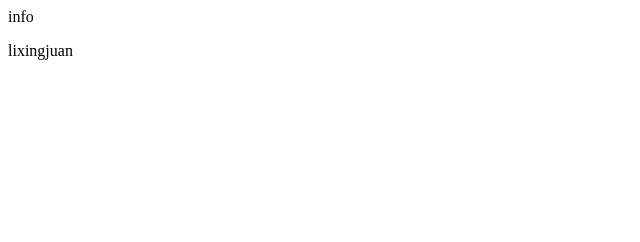
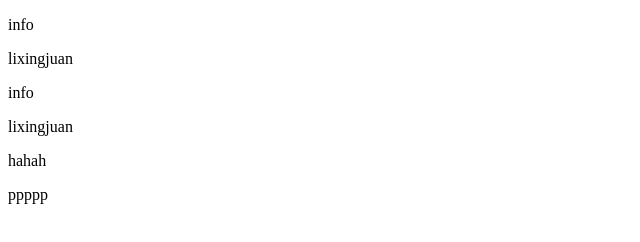
Before and after one commit to lixingjuan/mini-vue, a website: page index.html in a window 1280 px wide. Shown: the whole page, without its empty margins (0-640 px from the left). Drawn offline with Linux system fonts and the light colour scheme.

Commit message:
add: 1. 支持dom转为vnode 2. 支持解析vnode到真实dom 3. 修改eslint规则

```diff
--- a/index.html
+++ b/index.html
@@ -1,11 +1,17 @@
+<!DOCTYPE html>
 <html lang="en">
   <head>
     <meta charset="UTF-8" />
-    <meta http-equiv="X-UA-Compatible" content="IE=edge" />
     <meta name="viewport" content="width=device-width, initial-scale=1.0" />
+    <meta http-equiv="X-UA-Compatible" content="ie=edge" />
     <title>Document</title>
+    <!-- <script src="./utils/index.js"></script> -->
+    <script type="module">
+      // other code
+    </script>
   </head>
   <body>
+    <!-- 写模板 -->
     <div id="app">
       <div>
         <p class="message">{{ message }}</p>
@@ -14,15 +20,29 @@
     </div>
 
     <script type="module">
-      import MiniVue from './utils/index.js';
+      import MiniVue, { getVNode, parseVnode } from "./utils/index.js";
 
-      const root = document.querySelector('#app');
+      const root = document.querySelector("#app");
+
+      const testVNode = getVNode(root);
+      root.appendChild(parseVnode(testVNode));
+
+      const _ele = document.createElement("div");
+      _ele.innerText = "hahah";
+      _ele.setAttribute("class", "hahah");
+
+      const _pEle = document.createElement("p");
+      _pEle.innerText = "ppppp";
+
+      _ele.appendChild(_pEle);
+
+      root.appendChild(_ele);
 
       const app = new MiniVue({
-        el: '#app',
+        el: "#app",
         data: {
-          message: 'info',
-          name: 'lixingjuan',
+          message: "info",
+          name: "lixingjuan",
         },
       });
     </script>
--- a/package.json
+++ b/package.json
@@ -17,12 +17,13 @@
   },
   "homepage": "https://github.com/lixingjuan/mini-vue#readme",
   "dependencies": {
-    "eslint": "^7.28.0"
+    "eslint-config-airbnb": "^18.2.1"
   },
   "devDependencies": {
+    "eslint": "^7.28.0",
     "eslint-config-prettier": "^8.3.0",
     "eslint-plugin-prettier": "^3.4.0",
-    "prettier": "^2.3.1"
+    "prettier": "2.3.1"
   },
   "eslintConfig": {
     "extends": [
--- a/utils/defineReactive.ts
+++ b/utils/define-reactive.js
@@ -1,44 +1,42 @@
 function defineReactive(obj, key) {
-  const property = Object.getOwnPropertyDescriptor(obj, key)
+  const property = Object.getOwnPropertyDescriptor(obj, key);
   if (!property.configurable) {
-    return
+    return;
   }
 
-  const { value } = property
+  const { value } = property;
 
-  const getter = property && property.get
-  const setter = property && property.set
+  // const getter = property && property.get;
+  // const setter = property && property.set;
 
   /**
    * 实现响应式的核心:
    * Object.defineProperty
    * 该方法可以支持自定义对象的 get 和 set 方法
    */
-  let tempVal = value
-
-  const a = 1
+  let tempVal = value;
 
   Object.defineProperty(obj, 'name', {
     enumerable: true,
     configurable: true,
     get: function reactiveGetter() {
       // console.log(this.name)
-      console.log('访问get')
+      console.log('访问get');
       // 在get 收集依赖
 
-      return tempVal
+      return tempVal;
     },
     set: function reactiveSetter(newVal) {
-      console.log('访问set')
+      console.log('访问set');
       if (newVal === value || (newVal !== newVal && value !== value)) {
-        return
+        return;
       }
-      tempVal = newVal
+      tempVal = newVal;
       // 在set 派发更新
     },
-  })
+  });
 
   // obj.name
 }
 
-export default defineReactive
+export { defineReactive };
--- a/utils/index.ts
+++ /dev/null
@@ -1,3 +0,0 @@
-import defineReactive from './defineReactive'
-
-export { defineReactive }
--- /dev/null
+++ b/utils/parse-vnode.js
@@ -0,0 +1,34 @@
+function parseVnode(vnode) {
+  console.log({ vnode });
+  const { tag, data: attrsArr, type, value, children } = vnode;
+
+  let _ele = null;
+
+  if (tag) {
+    _ele = document.createElement(tag);
+  } else {
+    _ele = document.createTextNode(value);
+    _ele.textContent === value;
+  }
+
+  _ele.nodeType === type;
+
+  if (!children && attrsArr) {
+    for (const key of attrsArr) {
+      const value = attrsArr[key];
+      _ele.setAttribute(key, value);
+    }
+  }
+
+  if (children) {
+    children.forEach((it) => {
+      const childEle = parseVnode(it);
+      console.log(_ele.appentChild);
+      _ele.appendChild(childEle);
+    });
+  }
+
+  return _ele;
+}
+
+export { parseVnode };
--- /dev/null
+++ b/utils/vnode.js
@@ -0,0 +1,59 @@
+/**
+ * 将真实DOM转为虚拟DOM
+ * @param {*} tag dom名称 div/p 等
+ * @param {*} data dom 上的属性，class, style 等
+ * @param {*} value dom中间的内容，eg. <div>hahaha</div>, value 即为hahaha
+ * @param {number} type  即nodeType 1: 元素节点/3： 文本节点
+ */
+class VNode {
+  constructor(tag, data, value, type) {
+    this.tag = tag && tag.toLowerCase();
+    this.data = data;
+    this.value = value;
+    this.type = type;
+    this.children = [];
+  }
+
+  appendChild(vnode) {
+    this.children.push(vnode);
+  }
+}
+
+function getVNode(node) {
+  const nodeType = node.nodeType;
+  // 文本节点
+  const isTextNode = nodeType === 3;
+  // 元素节点
+  const isElementNode = nodeType === 1;
+
+  if (isElementNode) {
+    const nodeName = node.nodeName;
+    const attrs = [...node.attributes];
+    // 属性对象
+    const _attrObj = {};
+    attrs.forEach((it) => {
+      Object.assign(_attrObj, {
+        [it.nodeName]: it.nodeValue,
+      });
+    });
+
+    let _vnode = new VNode(nodeName, _attrObj, undefined, nodeType);
+
+    // 考虑 node 的子元素
+    const childNodes = node.childNodes;
+
+    childNodes.forEach((it) => {
+      _vnode.children.push(getVNode(it)); // 递归
+    });
+
+    return _vnode;
+  }
+
+  if (isTextNode) {
+    return new VNode(undefined, undefined, node.nodeValue, nodeType);
+  }
+
+  return null;
+}
+
+export { getVNode };
```
Also changed, not shown: utils/index.js (+5 -4 lines), .eslintrc.json, .prettierrc.js (deleted), 1 other file.
